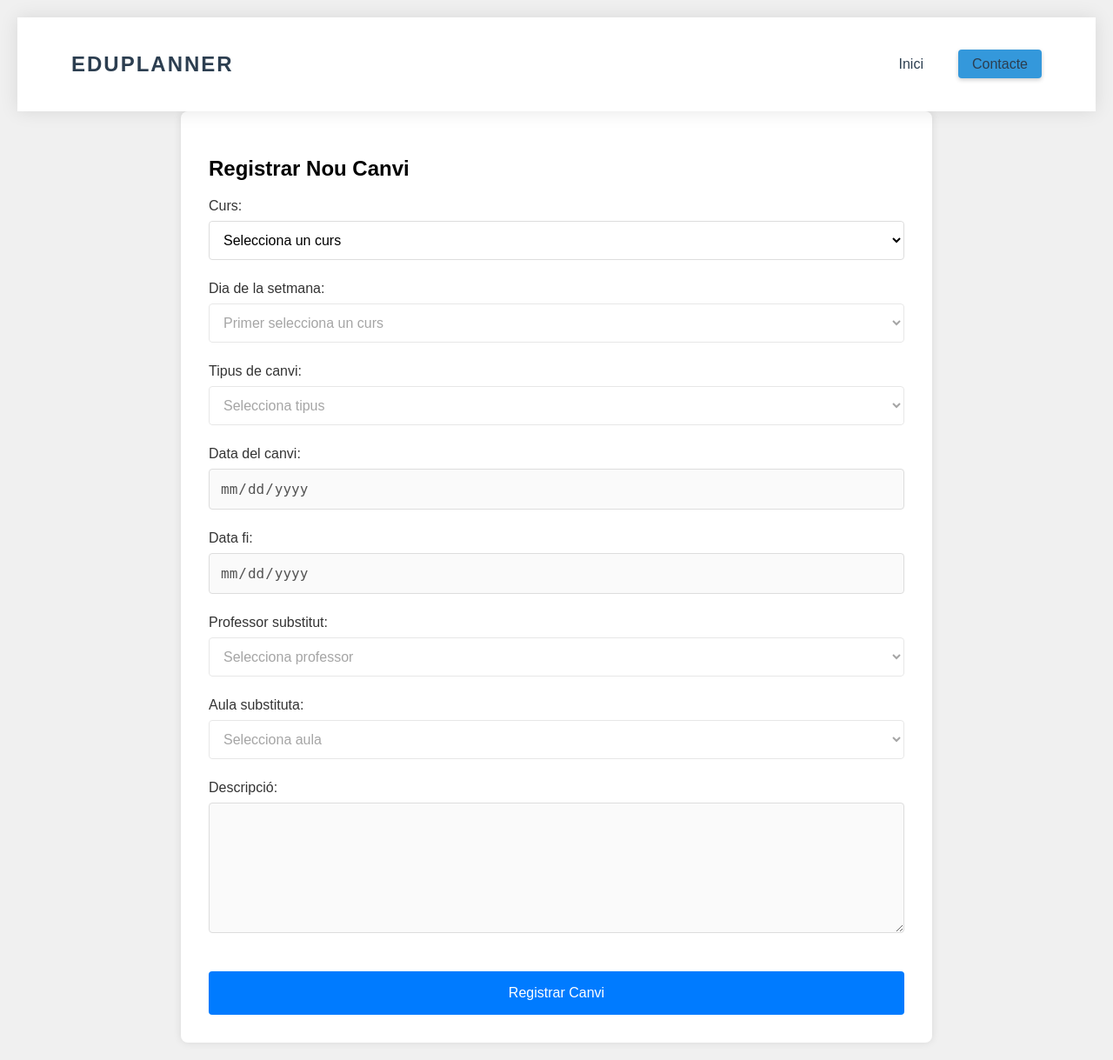
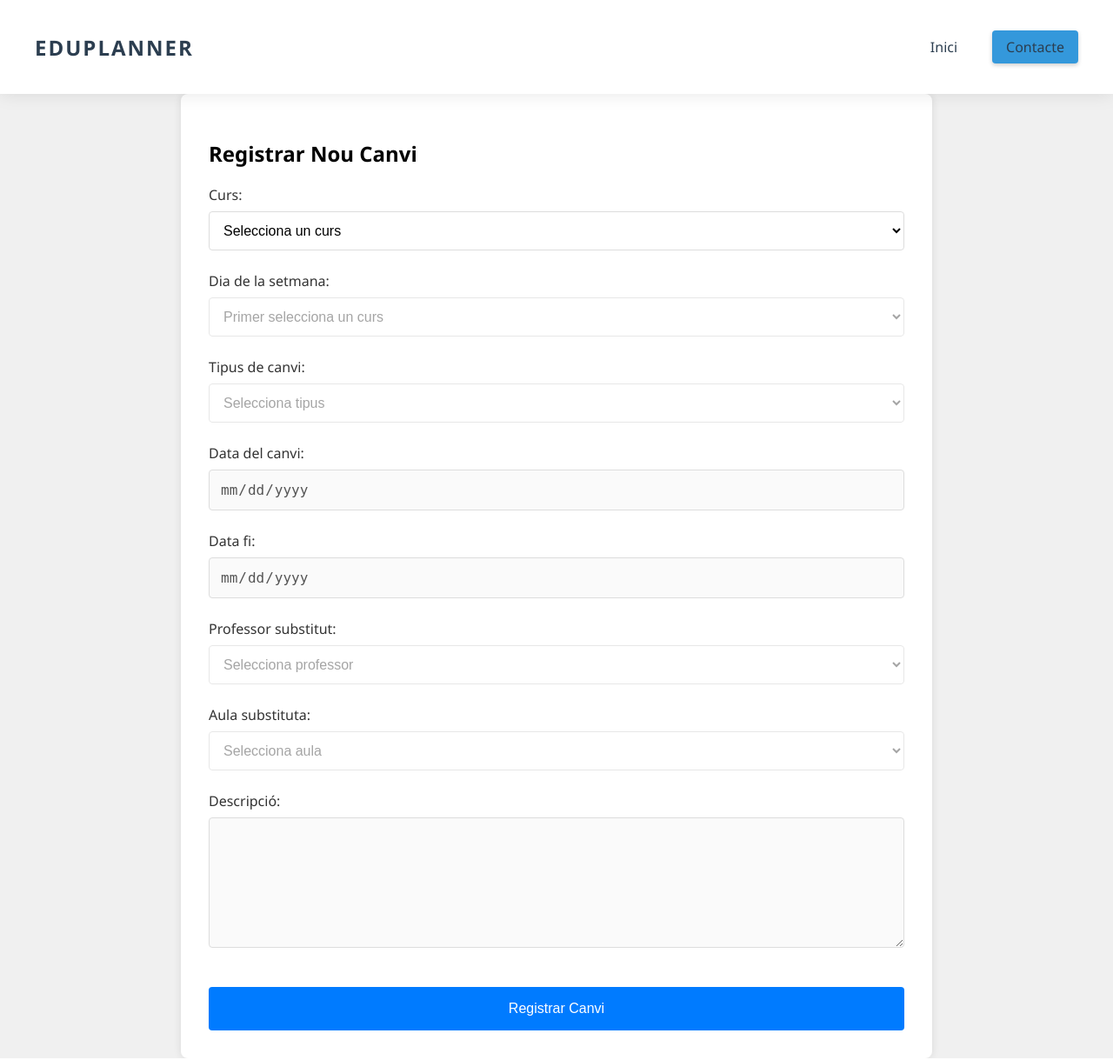
Before and after one commit to Maarrcc/M12.1, a PHP site: template my-app/app/views/canvis/create.php in a window 1280 px wide. Shown: the whole page at 87% size. Run offline with PHP 8.4, Linux system fonts and the light colour scheme; the template is opened without the code that fills it: most values are stand-ins (such as "Sample title", 1, 10 or a date in 2020).

Commit message:
Añadir gitignore y cambios al navbar

```diff
--- a/my-app/public/css/formularioGigante.css
+++ b/my-app/public/css/formularioGigante.css
@@ -1,9 +1,9 @@
 body {
-  font-family: Arial, sans-serif;
+  font-family: "Segoe UI", Arial, sans-serif;
   background-color: #f0f0f0;
   min-height: 100vh;
   margin: 0;
-  padding: 20px;
+  padding: 0;
 }
 
 select {
--- a/my-app/public/css/navbar.css
+++ b/my-app/public/css/navbar.css
@@ -36,11 +36,14 @@
   position: sticky;
   top: 0;
   z-index: 1000;
+  width: 100%; /* Asegura que el contenedor ocupe todo el ancho */
+  margin: 0; /* Elimina márgenes que puedan interferir */
+  padding: 0; /* Elimina relleno innecesario en el contenedor */
 }
 
 .nav-menu {
-  width: min(90%, 1200px);
-  margin: 0 auto;
+  width: min(100%, 1200px); /* Cambia 90% a 100% para que el contenido pueda llegar a los bordes */
+  margin: 0 auto; /* Mantiene el contenido centrado */
   display: flex;
   justify-content: space-between;
   align-items: center;
```
Also changed, not shown: my-app/app/controllers/CanvisController.php (+11 -4 lines), 1 other file.
